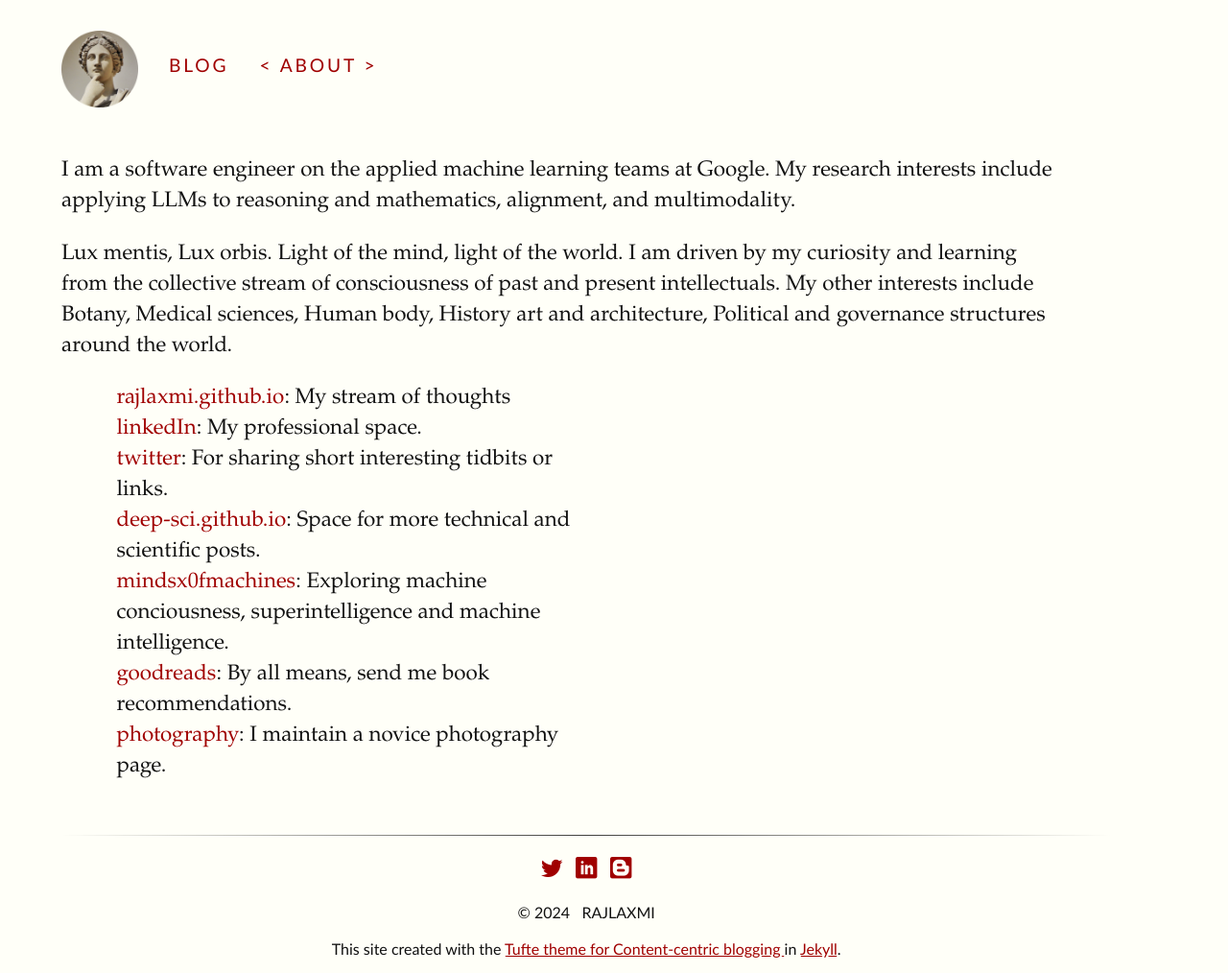
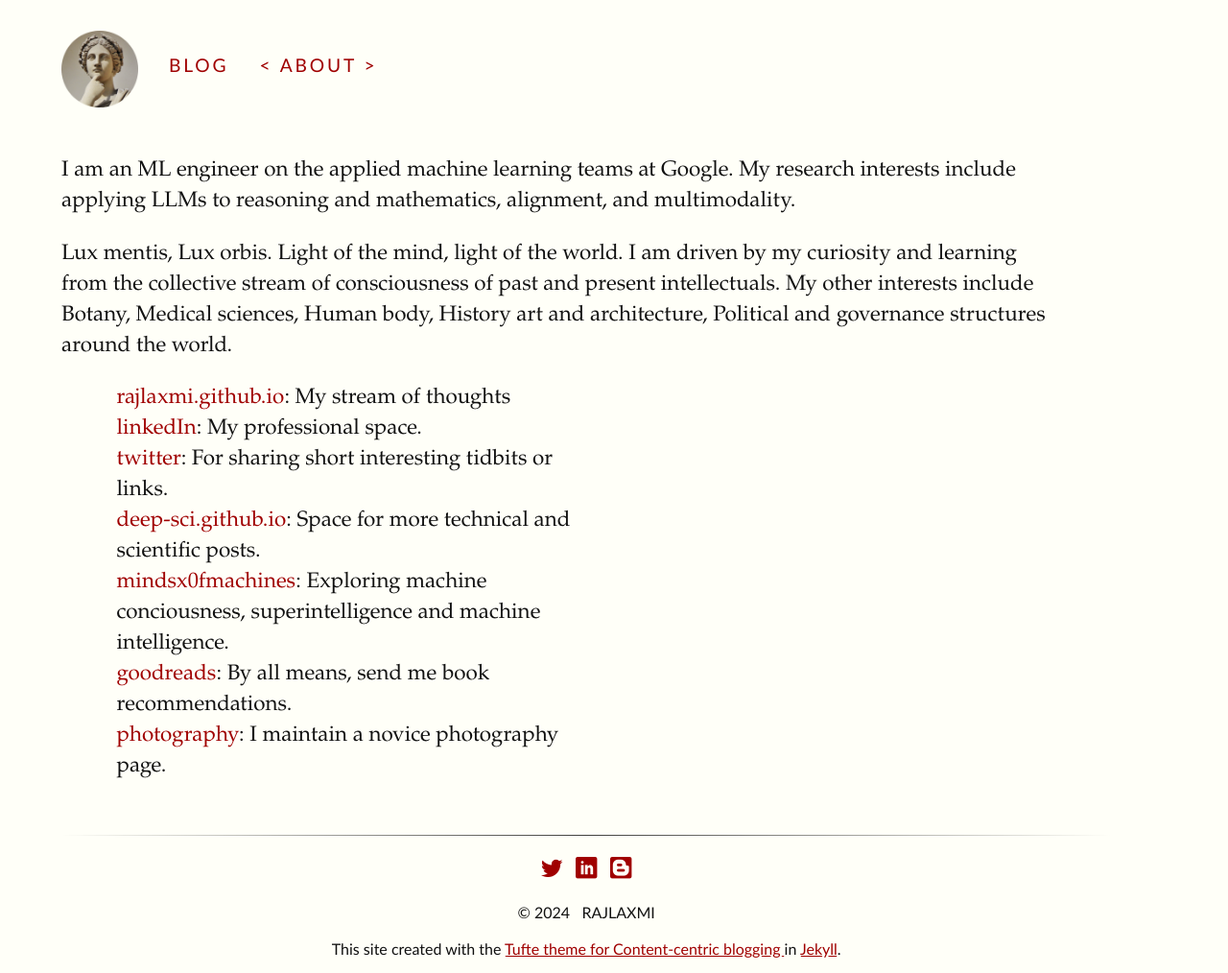
Before and after one commit to Rajlaxmi/rajlaxmi.github.io, a Jekyll site: the page built from about/index.md, in a window 1280 px wide. Shown: the whole page at 96% size. Built offline with Jekyll 4.4.1, drawn with Linux system fonts in a browser that asks for light colours; some web fonts are replaced.

Commit message:
Update index.md

```diff
--- a/about/index.md
+++ b/about/index.md
@@ -3,7 +3,7 @@ layout: full-width
 title: About
 ---
 
-I am a software engineer on the applied machine learning teams at Google. My research interests include applying LLMs to reasoning and mathematics, alignment, and multimodality.
+I am an ML engineer on the applied machine learning teams at Google. My research interests include applying LLMs to reasoning and mathematics, alignment, and multimodality.
 
 Lux mentis, Lux orbis. Light of the mind, light of the world.
 I am driven by my curiosity and learning from the collective stream of consciousness of past and present intellectuals. My other interests include Botany, Medical sciences, Human body, History art and architecture, Political and governance structures around the world.
```
